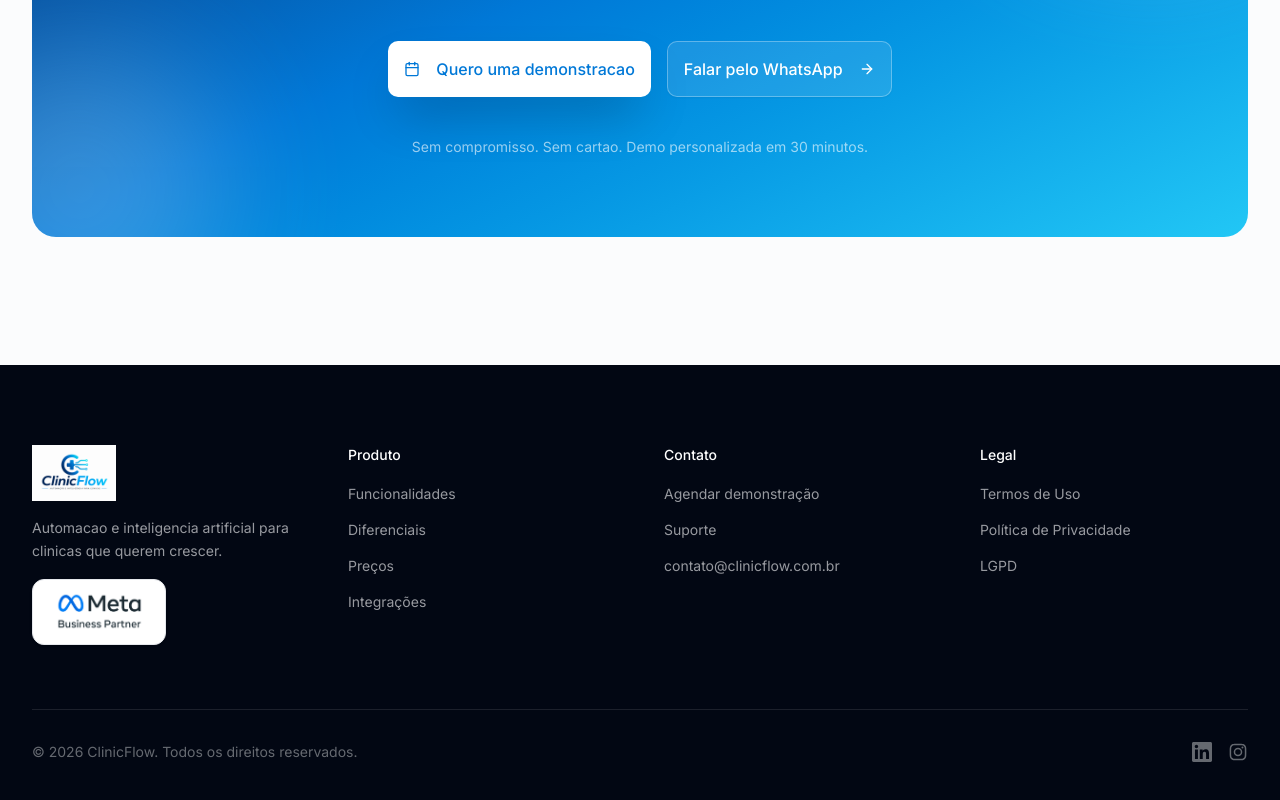
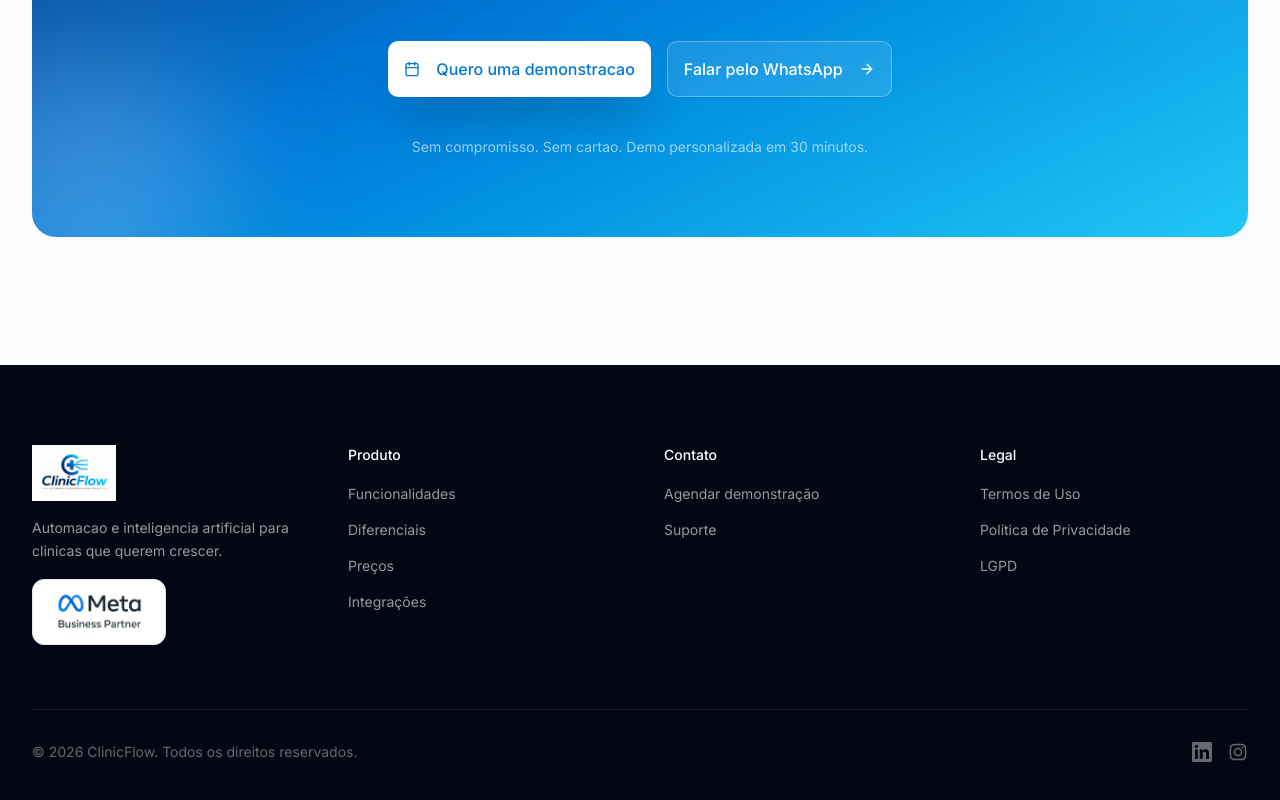
Before and after one commit to marcoacunha-aei/clinicflow-landing, a Next.js app: page / in a window 1280 px wide. Shown: the part 5672-6472 px from the top of the page. Built offline with nearby package versions, Linux system fonts and the light colour scheme.

Commit message:
Update footer.tsx

```diff
--- a/components/landing/footer.tsx
+++ b/components/landing/footer.tsx
@@ -11,8 +11,7 @@ const footerLinks = {
   contato: [
     { label: "Agendar demonstração", href: "#demonstracao" },
     { label: "Suporte", href: "#" },
-    { label: "contato@clinicflow.com.br", href: "mailto:contato@clinicflow.com.br" },
-  ],
+     ],
   legal: [
     { label: "Termos de Uso", href: "#" },
     { label: "Política de Privacidade", href: "#" },
```
